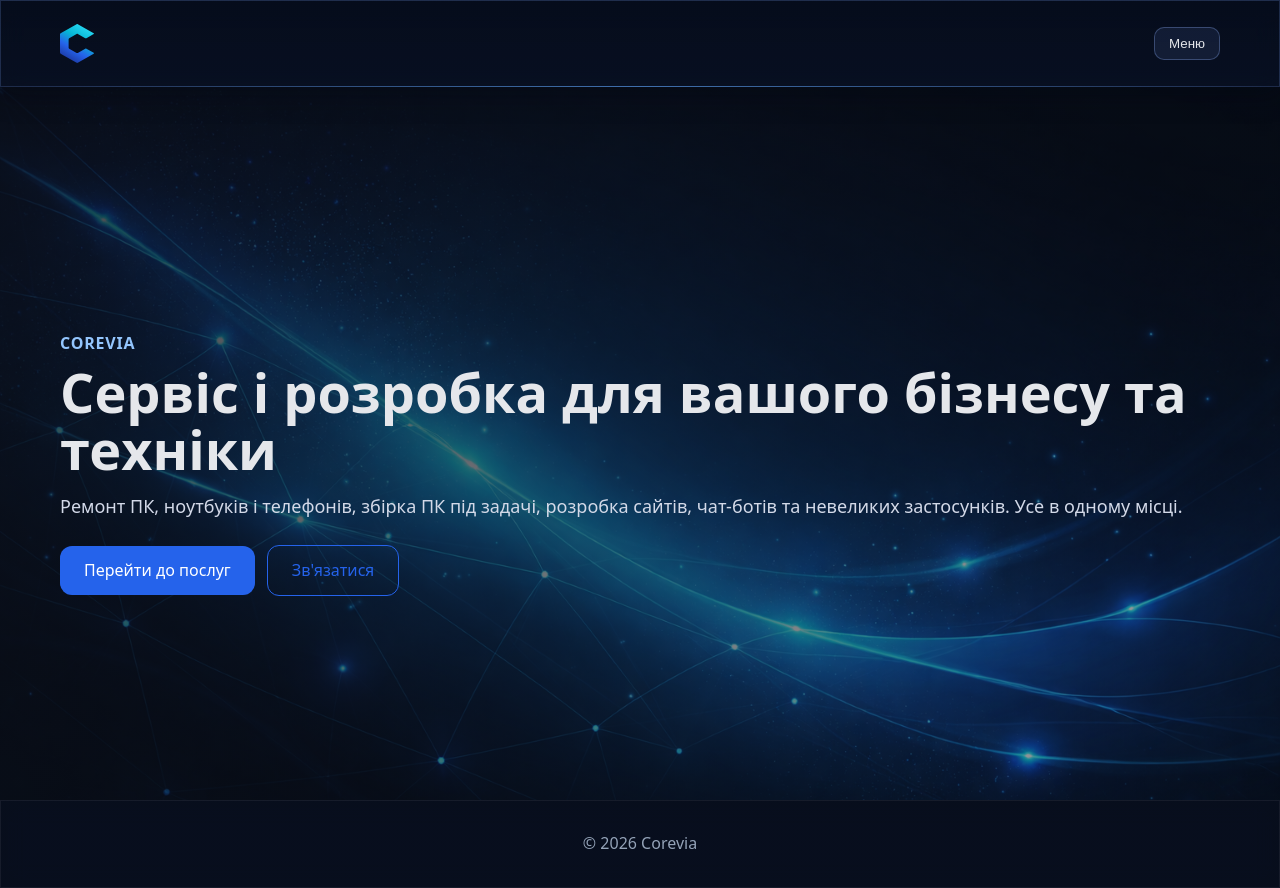
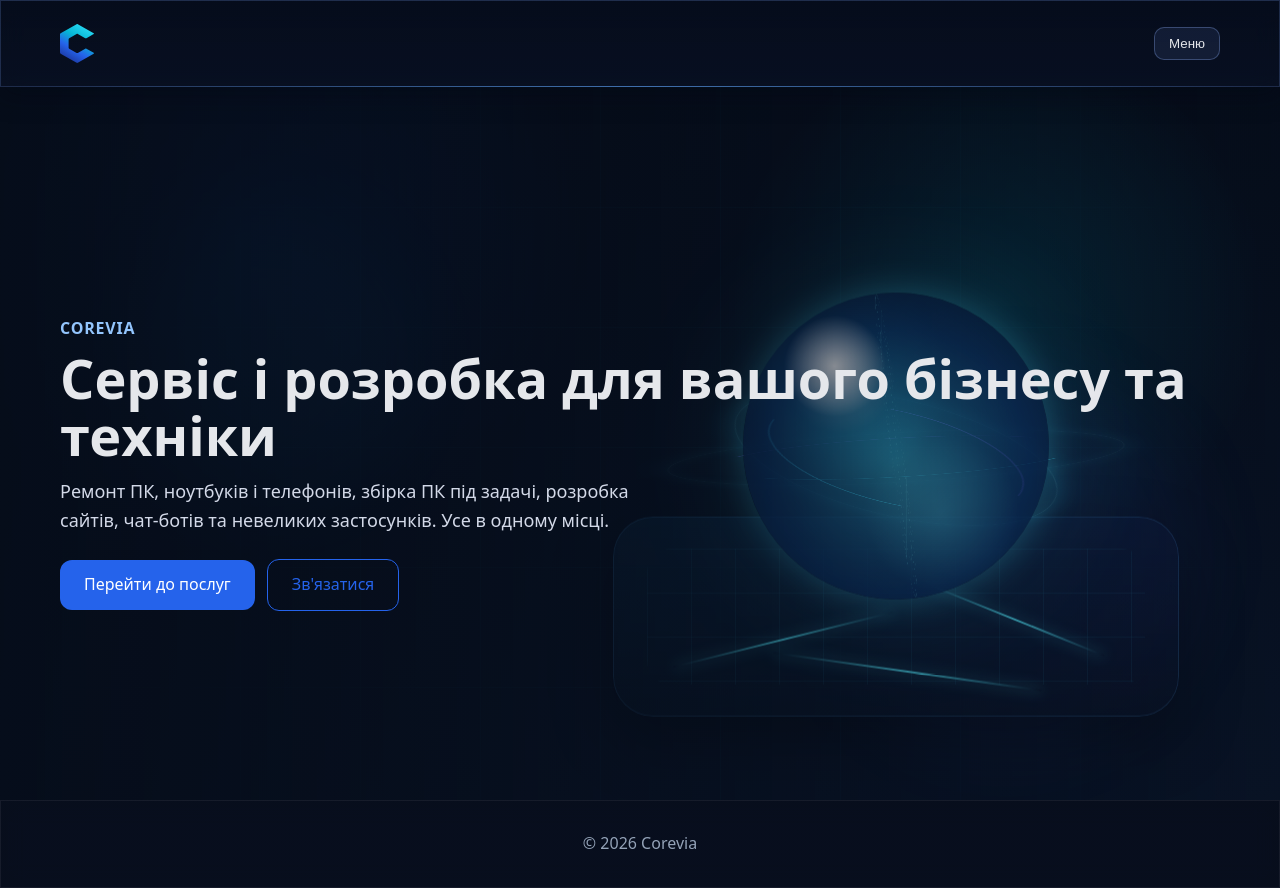
Before and after one commit to nemshylovandrii1290-pixel/corevia, a React (Vite) app: page / in a window 1280 px wide. Built offline with nearby package versions, Linux system fonts and the light colour scheme.

Commit message:
Replace static hero background with animated 3D scene

```diff
--- a/src/pages/marketing/Home/sections/Hero/Hero.jsx
+++ b/src/pages/marketing/Home/sections/Hero/Hero.jsx
@@ -4,7 +4,30 @@ import './Hero.scss'
 const Hero = () => {
   return (
     <section className="hero">
+      <div className="hero__circuit" aria-hidden="true">
+        <div className="hero__grid" />
+        <div className="hero__glow hero__glow--left" />
+        <div className="hero__glow hero__glow--right" />
+        <div className="hero__stage">
+          <div className="hero__platform">
+            <span className="hero__trace hero__trace--one" />
+            <span className="hero__trace hero__trace--two" />
+            <span className="hero__trace hero__trace--three" />
+          </div>
+          <div className="hero__orbital">
+            <div className="hero__ring hero__ring--outer" />
+            <div className="hero__ring hero__ring--inner" />
+            <div className="hero__sphere">
+              <div className="hero__sphere-core" />
+              <div className="hero__sphere-grid" />
+              <div className="hero__sphere-shine" />
+            </div>
+          </div>
+        </div>
+      </div>
+
       <div className="hero__overlay" />
+
       <div className="container hero__content">
         <p className="hero__eyebrow">Corevia</p>
         <h1>Сервіс і розробка для вашого бізнесу та техніки</h1>
@@ -13,10 +36,10 @@ const Hero = () => {
           невеликих застосунків. Усе в одному місці.
         </p>
         <div className="hero__actions">
-          <Link to="/services" className="btn-primary">
+          <Link to="/software/web-applications" className="btn-primary">
             Перейти до послуг
           </Link>
-          <Link to="/contacts" className="btn-secondary">
+          <Link to="/contact" className="btn-secondary">
             Зв&apos;язатися
           </Link>
         </div>
--- a/src/pages/marketing/Home/sections/Hero/Hero.scss
+++ b/src/pages/marketing/Home/sections/Hero/Hero.scss
@@ -1,24 +1,273 @@
 @use '@/styles/mixins' as m;
+
+@keyframes hero-sphere-spin {
+  from {
+    transform: rotateX(72deg) rotateY(0deg);
+  }
+
+  to {
+    transform: rotateX(72deg) rotateY(360deg);
+  }
+}
+
+@keyframes hero-ring-spin {
+  from {
+    transform: translate(-50%, -50%) rotateX(76deg) rotateZ(0deg);
+  }
+
+  to {
+    transform: translate(-50%, -50%) rotateX(76deg) rotateZ(-360deg);
+  }
+}
+
+@keyframes hero-glow-pulse {
+  0%,
+  100% {
+    opacity: 0.32;
+    transform: scale(1);
+  }
+
+  50% {
+    opacity: 0.55;
+    transform: scale(1.08);
+  }
+}
 
 .hero {
   position: relative;
   min-height: calc(100vh - var(--header-height));
-  width: 100%;
-  background-image: url('@/assets/images/hero-bg.png');
-  background-size: cover;
-  background-position: center;
-  background-repeat: no-repeat;
+  overflow: hidden;
   padding: 120px 0 80px;
+  background:
+    radial-gradient(circle at 20% 20%, rgba(22, 105, 255, 0.16), transparent 28%),
+    radial-gradient(circle at 78% 30%, rgba(0, 225, 255, 0.14), transparent 24%),
+    linear-gradient(180deg, #060d1a 0%, #091427 100%);
   @include m.flex-container(flex-start, center);
+
+  &__circuit,
+  &__overlay,
+  &__content {
+    position: relative;
+    z-index: 1;
+  }
+
+  &__circuit {
+    position: absolute;
+    inset: 0;
+    z-index: 0;
+    overflow: hidden;
+    perspective: 1600px;
+  }
+
+  &__grid {
+    position: absolute;
+    inset: 0;
+    background:
+      linear-gradient(rgba(26, 209, 255, 0.08) 1px, transparent 1px),
+      linear-gradient(90deg, rgba(26, 209, 255, 0.08) 1px, transparent 1px);
+    background-size: 120px 120px;
+    mask-image: radial-gradient(circle at center, black 42%, transparent 90%);
+    opacity: 0.45;
+  }
+
+  &__glow {
+    position: absolute;
+    border-radius: 999px;
+    filter: blur(40px);
+    animation: hero-glow-pulse 7s ease-in-out infinite;
+
+    &--left {
+      left: 10%;
+      top: 18%;
+      width: 280px;
+      height: 280px;
+      background: rgba(27, 196, 255, 0.2);
+    }
+
+    &--right {
+      right: 8%;
+      bottom: 10%;
+      width: 340px;
+      height: 340px;
+      background: rgba(74, 112, 255, 0.18);
+      animation-delay: 1.5s;
+    }
+  }
+
+  &__stage {
+    position: absolute;
+    right: clamp(30px, 7vw, 120px);
+    top: 52%;
+    width: min(46vw, 680px);
+    aspect-ratio: 1 / 1;
+    transform: translateY(-50%);
+  }
+
+  &__platform {
+    position: absolute;
+    inset: auto 2% 6% 2%;
+    height: 34%;
+    border-radius: 40px;
+    background:
+      linear-gradient(180deg, rgba(7, 24, 52, 0.5), rgba(8, 17, 34, 0.82)),
+      linear-gradient(90deg, rgba(52, 223, 255, 0.12), rgba(106, 91, 255, 0.08));
+    box-shadow:
+      inset 0 0 0 1px rgba(90, 181, 255, 0.18),
+      0 24px 60px rgba(0, 0, 0, 0.35);
+
+    &::before {
+      content: '';
+      position: absolute;
+      inset: 16% 6%;
+      border-radius: 24px;
+      background:
+        linear-gradient(rgba(70, 213, 255, 0.16) 1px, transparent 1px),
+        linear-gradient(90deg, rgba(70, 213, 255, 0.16) 1px, transparent 1px);
+      background-size: 44px 44px;
+      opacity: 0.45;
+    }
+  }
+
+  &__trace {
+    position: absolute;
+    height: 2px;
+    border-radius: 999px;
+    background: linear-gradient(90deg, transparent, rgba(84, 235, 255, 0.92), transparent);
+    box-shadow: 0 0 14px rgba(84, 235, 255, 0.6);
+
+    &--one {
+      left: 10%;
+      bottom: 38%;
+      width: 40%;
+      transform: rotate(-14deg);
+    }
+
+    &--two {
+      right: 12%;
+      bottom: 48%;
+      width: 34%;
+      transform: rotate(22deg);
+    }
+
+    &--three {
+      left: 28%;
+      bottom: 22%;
+      width: 48%;
+      transform: rotate(8deg);
+    }
+  }
+
+  &__orbital {
+    position: absolute;
+    inset: 0;
+  }
+
+  &__ring {
+    position: absolute;
+    left: 50%;
+    top: 50%;
+    width: 100%;
+    height: 46%;
+    border-radius: 50%;
+    transform: translate(-50%, -50%) rotateX(76deg);
+    border: 1px solid rgba(117, 231, 255, 0.2);
+    box-shadow:
+      inset 0 0 24px rgba(46, 211, 255, 0.16),
+      0 0 32px rgba(46, 211, 255, 0.2);
+
+    &::before {
+      content: '';
+      position: absolute;
+      inset: 10%;
+      border-radius: inherit;
+      border: 2px solid transparent;
+      border-top-color: rgba(63, 226, 255, 0.95);
+      border-bottom-color: rgba(132, 101, 255, 0.82);
+      filter: drop-shadow(0 0 18px rgba(69, 223, 255, 0.4));
+    }
+
+    &--outer {
+      animation: hero-ring-spin 18s linear infinite;
+    }
+
+    &--inner {
+      width: 80%;
+      height: 34%;
+      opacity: 0.45;
+      animation: hero-ring-spin 12s linear infinite reverse;
+    }
+  }
+
+  &__sphere {
+    position: absolute;
+    left: 50%;
+    top: 48%;
+    width: min(52%, 320px);
+    aspect-ratio: 1 / 1;
+    transform: translate(-50%, -50%);
+    border-radius: 50%;
+    background:
+      radial-gradient(circle at 32% 28%, rgba(205, 244, 255, 0.92), rgba(40, 206, 255, 0.3) 18%, transparent 36%),
+      radial-gradient(circle at center, rgba(50, 181, 255, 0.3), rgba(7, 26, 52, 0.16) 58%, rgba(5, 17, 34, 0.04) 78%, transparent 100%);
+    box-shadow:
+      0 0 34px rgba(70, 222, 255, 0.4),
+      0 0 120px rgba(70, 222, 255, 0.2);
+    overflow: hidden;
+  }
+
+  &__sphere-core,
+  &__sphere-grid,
+  &__sphere-shine {
+    position: absolute;
+    inset: 0;
+    border-radius: inherit;
+  }
+
+  &__sphere-core {
+    background:
+      radial-gradient(circle at 50% 55%, rgba(68, 231, 255, 0.44), rgba(13, 56, 108, 0.82) 58%, rgba(7, 20, 39, 0.98) 100%);
+  }
+
+  &__sphere-grid {
+    background:
+      linear-gradient(rgba(90, 231, 255, 0.52) 1px, transparent 1px),
+      linear-gradient(90deg, rgba(90, 231, 255, 0.52) 1px, transparent 1px);
+    background-size: 46px 46px;
+    mix-blend-mode: screen;
+    opacity: 0.7;
+    transform: rotateX(72deg);
+    animation: hero-sphere-spin 24s linear infinite;
+
+    &::before,
+    &::after {
+      content: '';
+      position: absolute;
+      inset: 0;
+      border-radius: inherit;
+      border: 1px solid rgba(124, 239, 255, 0.35);
+    }
+
+    &::after {
+      inset: 12%;
+      opacity: 0.8;
+    }
+  }
+
+  &__sphere-shine {
+    background:
+      radial-gradient(circle at 30% 24%, rgba(255, 255, 255, 0.95), transparent 16%),
+      radial-gradient(circle at 65% 72%, rgba(86, 219, 255, 0.28), transparent 26%);
+    mix-blend-mode: screen;
+  }
 
   &__overlay {
     position: absolute;
     inset: 0;
-    background: linear-gradient(120deg, rgba(11, 15, 25, 0.78), rgba(11, 15, 25, 0.38));
+    z-index: 0;
+    background: linear-gradient(90deg, rgba(6, 13, 26, 0.92) 0%, rgba(6, 13, 26, 0.7) 36%, rgba(6, 13, 26, 0.18) 100%);
   }
 
   &__content {
-    position: relative;
     z-index: 1;
     max-width: 720px;
   }
@@ -41,6 +290,7 @@
     font-size: 18px;
     color: #d3d9e8;
     margin-bottom: 24px;
+    max-width: 620px;
   }
 
   &__actions {
@@ -48,11 +298,42 @@
     gap: 12px;
   }
 
+  @include m.mq-down(tablet) {
+    min-height: auto;
+    padding: 104px 0 64px;
+
+    &__stage {
+      position: relative;
+      right: auto;
+      top: auto;
+      width: min(92vw, 520px);
+      margin: 32px auto 0;
+      transform: none;
+    }
+
+    &__overlay {
+      background: linear-gradient(180deg, rgba(6, 13, 26, 0.8) 0%, rgba(6, 13, 26, 0.42) 100%);
+    }
+
+    &__content {
+      max-width: 100%;
+    }
+  }
+
   @include m.mq-down(md) {
-    padding-top: 104px;
+    padding-top: 96px;
 
     &__text {
       font-size: 16px;
     }
+
+    &__stage {
+      width: min(96vw, 420px);
+      aspect-ratio: 1 / 1.05;
+    }
+
+    &__sphere {
+      width: min(58%, 240px);
+    }
   }
 }
```
